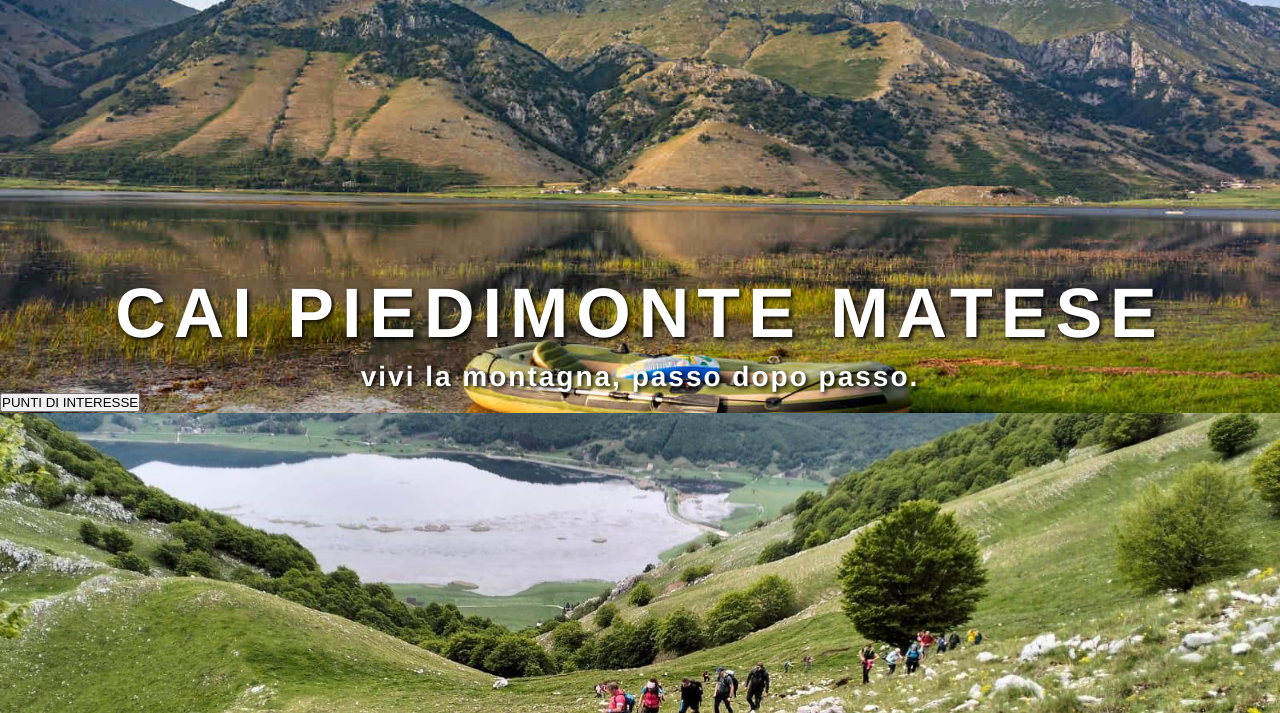
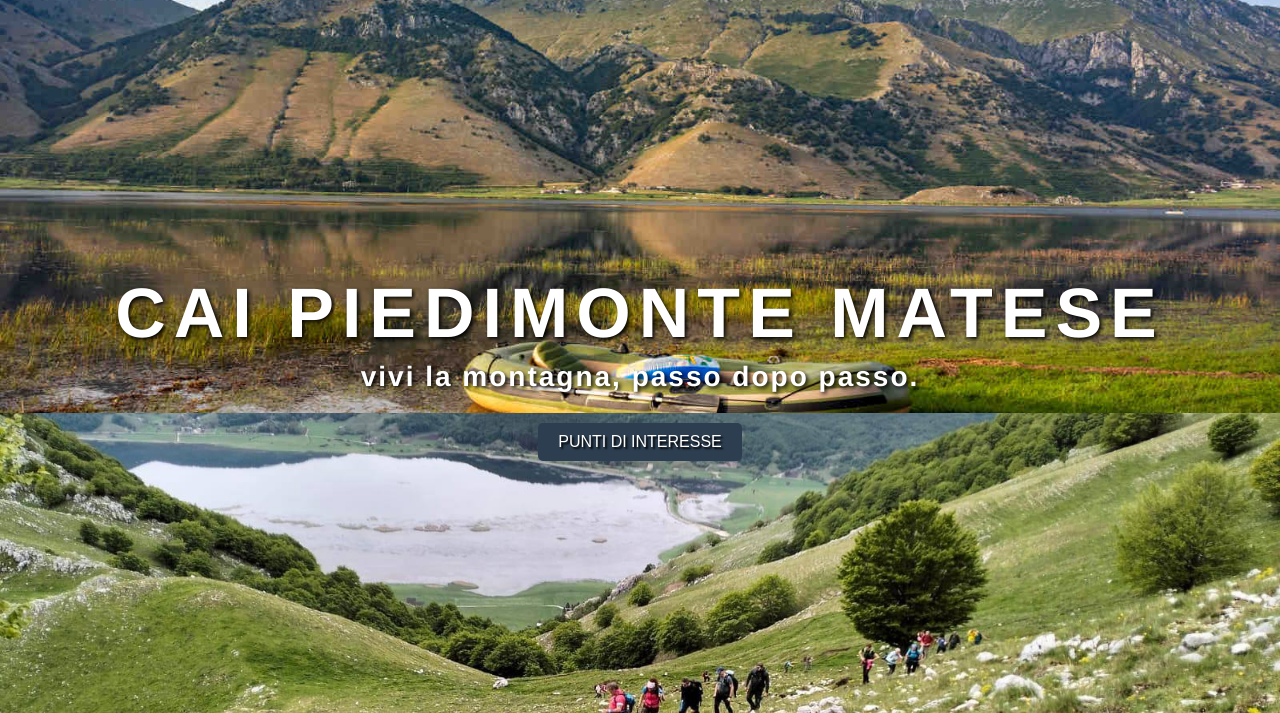
Before and after one commit to guarnieroenrico/sito, a plain HTML site: page cai organitation/index.html in a window 1280 px wide. Shown: the part 87-800 px from the top of the page. Drawn offline with Linux system fonts and the light colour scheme.

Commit message:
Update style.css

```diff
--- a/cai organitation/css/style.css
+++ b/cai organitation/css/style.css
@@ -131,3 +131,28 @@
     background-size: cover;
     background-position: center;
 }
+
+.interest-button {
+    margin-top: 15px;
+    padding: 10px 20px;
+    font-size: 16px;
+    background-color: #2c3e50;
+    text-shadow: 2px 2px 2px black;
+    color: white;
+    border: none;
+    border-radius: 5px;
+    cursor: pointer;
+    transition: background-color 0.3s ease;
+    margin-top: 30px;
+
+
+}
+
+.interest-button:hover {
+    background-color: #34495e;
+}
+
+.prs{
+
+    text-align: center;
+}
```
